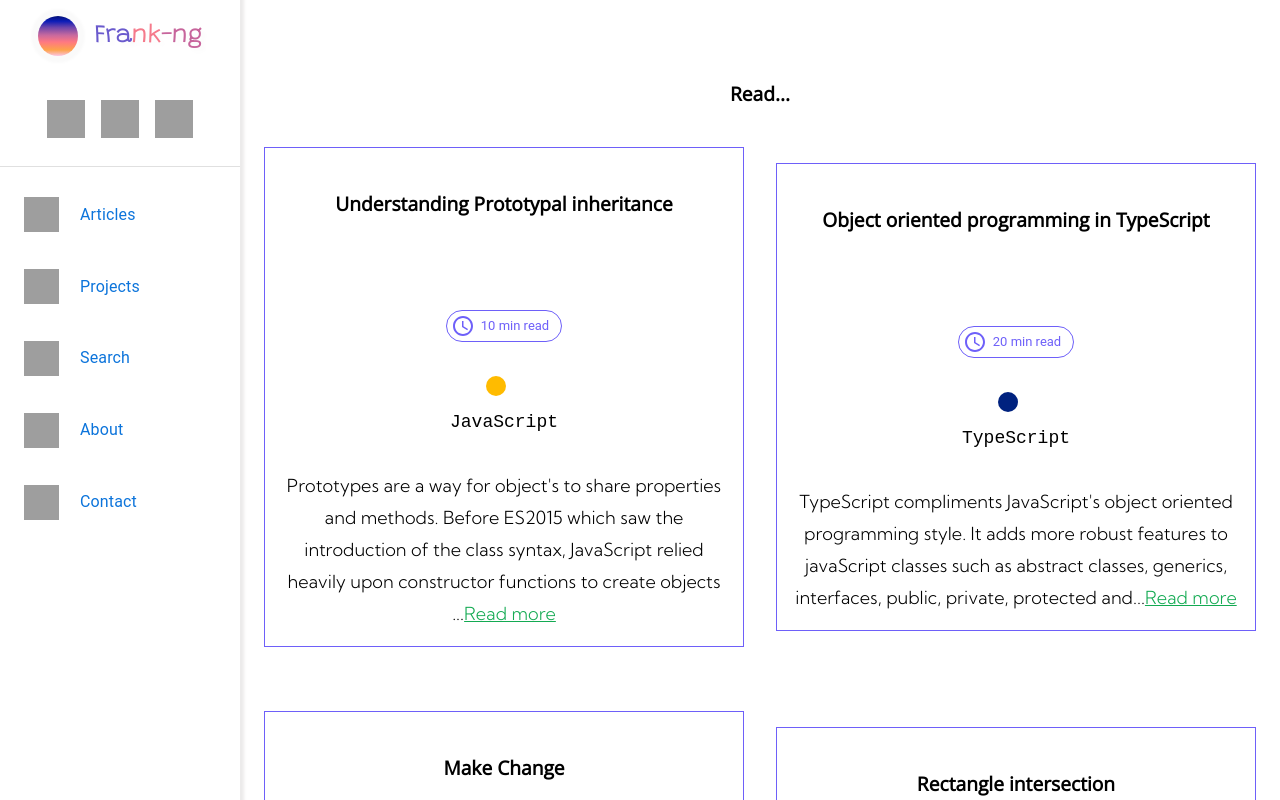
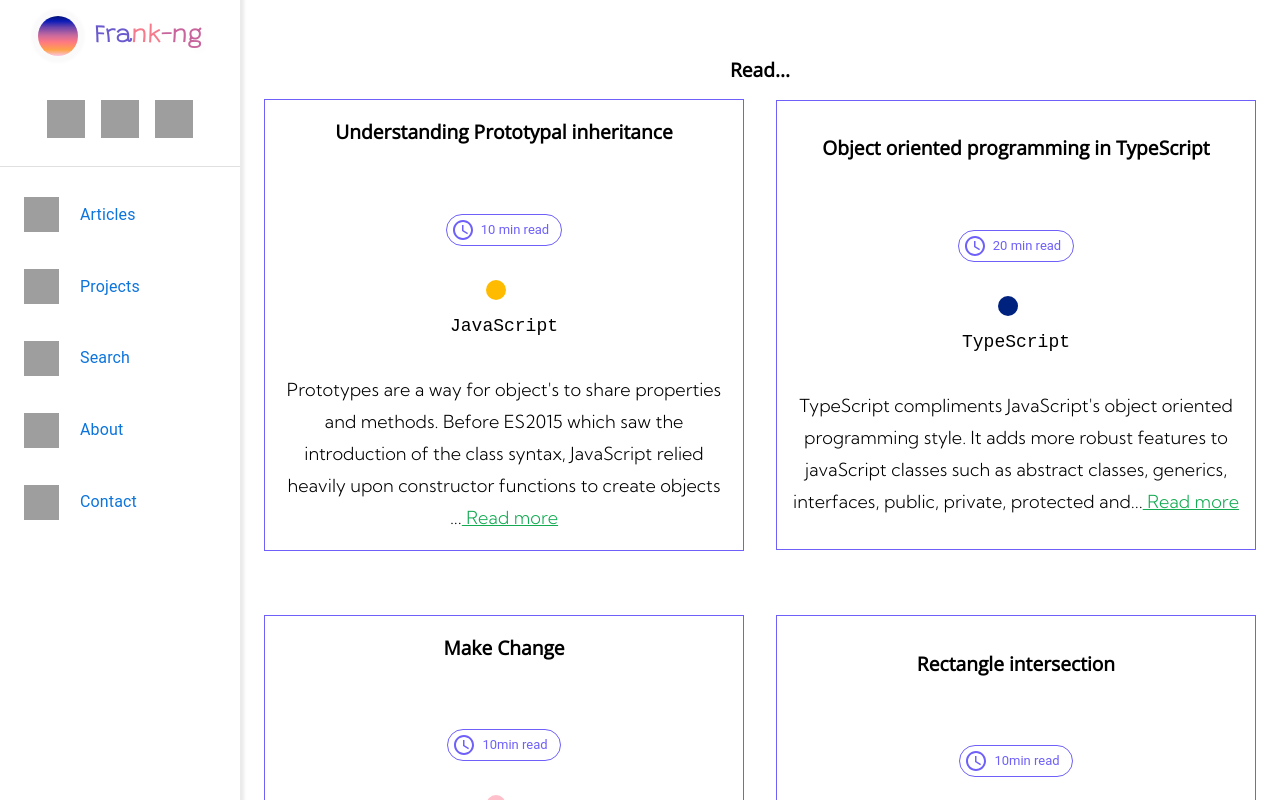
Before and after one commit to franknmungai/frank.ng, a React (Create React App) app: page /articles in a window 1280 px wide. Shown: the top 800 px of the page. Built offline with nearby package versions, Linux system fonts and the light colour scheme; grey boxes are pictures that could not be loaded; a web font is replaced by a local one.

Commit message:
ArticleItem

```diff
--- /dev/null
+++ b/src/components/ArticleItem/article.styles.scss
@@ -0,0 +1,49 @@
+.articles {
+	display: none;
+	margin: 1rem auto;
+	min-width: 250px;
+	min-height: 450px;
+	text-align: center;
+	padding: 1rem;
+	font-family: 'Kumbh Sans', sans-serif;
+	line-height: 2rem;
+	transition: all 0.2s ease-in;
+	font-size: 18px;
+	border: #6e60f9 solid 1px !important;
+	cursor: pointer;
+	.chip-duration {
+		border: #6e60f9 solid 1px;
+		color: #6e60f9;
+	}
+	&:hover {
+		background-color: #6e60f9;
+		color: white;
+		.chip-duration {
+			border: #fff solid 1px;
+			color: #fff;
+		}
+		mark {
+			color: whitesmoke;
+		}
+	}
+
+	.category {
+		text-transform: capitalize;
+		.dot {
+			width: 20px;
+			height: 20px;
+			border-radius: 50%;
+			background-color: slateblue;
+			&:hover {
+				background-color: white;
+			}
+			display: inline-block;
+			margin-right: 1rem;
+		}
+	}
+	mark {
+		color: #13aa52;
+		background: none;
+		text-decoration: underline;
+	}
+}
--- /dev/null
+++ b/src/components/ArticleItem/index.jsx
@@ -0,0 +1,55 @@
+import React from 'react';
+import Grid from '@material-ui/core/Grid';
+import Chip from '@material-ui/core/Chip';
+import AccessTimeIcon from '@material-ui/icons/AccessTime';
+import CardActionArea from '@material-ui/core/CardActionArea';
+import Paper from '@material-ui/core/Paper';
+// import './article.styles.scss';
+
+const ArticleItem = ({ article }) => {
+	const getColor = () => {
+		const value = article.category.toLowerCase();
+		switch (value) {
+			case 'humour':
+				return '#1FB041';
+			case 'javascript':
+				return '#FFBB00';
+			case 'typescript':
+				return '#00227F';
+			case 'trivia':
+				return 'pink';
+			default:
+				return '';
+		}
+	};
+
+	return (
+		<Grid item xs={12} sm={12} md={6} key={article.title}>
+			<Paper variant="outlined" className="articles" component={CardActionArea}>
+				<h2 className="title">{article.title}</h2>
+				<br />
+				<br />
+				<Chip
+					variant="outlined"
+					color="secondary"
+					icon={<AccessTimeIcon />}
+					label={article.duration + ' read'}
+					className="chip-duration"
+				/>
+				<br />
+				<br />
+				<div className="category">
+					<div className="dot" style={{ background: getColor() }} />
+					<pre>{article.category}</pre>
+				</div>
+				<br />
+				<p>
+					{`${article.introduction?.slice(0, 200)}...`}
+					<mark> Read more</mark>
+				</p>
+			</Paper>
+		</Grid>
+	);
+};
+
+export default ArticleItem;
--- a/src/components/ProjectItem/index.jsx
+++ b/src/components/ProjectItem/index.jsx
@@ -14,14 +14,13 @@ import ExpandMoreIcon from '@material-ui/icons/ExpandMore';
 import { ReactComponent as AccessTimeIcon } from '../../assets/clock.svg';
 import WhatshotIcon from '@material-ui/icons/Whatshot';
 import LaunchIcon from '@material-ui/icons/Launch';
+import Tooltip from '@material-ui/core/Tooltip';
+import List from '@material-ui/core/List';
+import ListItem from '@material-ui/core/ListItem';
+import ListItemText from '@material-ui/core/ListItemText';
+import ListItemAvatar from '@material-ui/core/ListItemAvatar';
+
 import './project-item.styles.scss';
-import {
-	List,
-	ListItem,
-	ListItemText,
-	ListItemAvatar,
-} from '@material-ui/core';
-
 const useStyles = makeStyles((theme) => ({
 	root: {
 		maxWidth: 500,
@@ -82,6 +81,7 @@ export default function ProjectItem({ project }) {
 				</CardContent>
 			</CardActionArea>
 			<CardActions disableSpacing className={classes.buttons}>
+				<Tooltip title="Set as a favorite">
 					<IconButton
 						aria-label="add to favorites"
 						onClick={handleSetFavorite}
@@ -89,12 +89,18 @@ export default function ProjectItem({ project }) {
 					>
 						<WhatshotIcon className="hot-icon" />
 					</IconButton>
+				</Tooltip>
+				<Tooltip title="Share">
 					<IconButton aria-label="share">
 						<ShareIcon />
 					</IconButton>
-				<IconButton aria-label="share">
+				</Tooltip>
+				<Tooltip title="Get started">
+					<IconButton aria-label="lauch">
 						<LaunchIcon />
 					</IconButton>
+				</Tooltip>
+
 				<IconButton
 					className={clsx(classes.expand, {
 						[classes.expandOpen]: expanded,
--- a/src/pages/Articles/articles.styles.scss
+++ b/src/pages/Articles/articles.styles.scss
@@ -4,7 +4,7 @@
 
 	.title {
 		font-family: 'Open Sans', sans-serif;
-		margin: 1.5rem;
+		// font-size: rem;
 	}
 	.articles {
 		margin: 1rem auto;
--- a/src/pages/Articles/index.jsx
+++ b/src/pages/Articles/index.jsx
@@ -1,65 +1,16 @@
 import React from 'react';
-import Paper from '@material-ui/core/Paper';
+import Grid from '@material-ui/core/Grid';
 import articles from '../../data/articles';
-import Grid from '@material-ui/core/Grid';
-import Chip from '@material-ui/core/Chip';
-import AccessTimeIcon from '@material-ui/icons/AccessTime';
+import ArticleItem from '../../components/ArticleItem';
 import './articles.styles.scss';
-import CardActionArea from '@material-ui/core/CardActionArea';
 
 const Articles = () => {
-	const getColor = (category) => {
-		const value = category.toLowerCase();
-		switch (value) {
-			case 'humour':
-				return '#1FB041';
-			case 'javascript':
-				return '#FFBB00';
-			case 'typescript':
-				return '#00227F';
-			case 'trivia':
-				return 'pink';
-			default:
-				return '';
-		}
-	};
 	return (
 		<div className="root">
 			<h1 className="title">Read...</h1>
 			<Grid container spacing={4} justify="center" alignItems="center">
 				{articles.map((article) => (
-					<Grid item xs={12} sm={12} md={6} key={article.title}>
-						<Paper
-							variant="outlined"
-							className="articles"
-							component={CardActionArea}
-						>
-							<h2 className="title">{article.title}</h2>
-							<br />
-							<br />
-							<Chip
-								variant="outlined"
-								color="secondary"
-								icon={<AccessTimeIcon />}
-								label={article.duration + ' read'}
-								className="chip-duration"
-							/>
-							<br />
-							<br />
-							<div className="category">
-								<div
-									className="dot"
-									style={{ background: getColor(article.category) }}
-								/>
-								<pre>{article.category}</pre>
-							</div>
-							<br />
-							<p>
-								{`${article.introduction?.slice(0, 200)}...`}
-								<mark>Read more</mark>
-							</p>
-						</Paper>
-					</Grid>
+					<ArticleItem article={article} />
 				))}
 			</Grid>
 		</div>
```
Also changed, not shown: src/components/Article/index.jsx (deleted, +0 -7 lines), src/pages/Contact/index.jsx (added, +14 -0 lines), src/components/FlashText/flash-text.styles.scss (added), src/pages/Contact/contact.styles.scss (added). Lines whose indentation alone changed are shown as unchanged.
